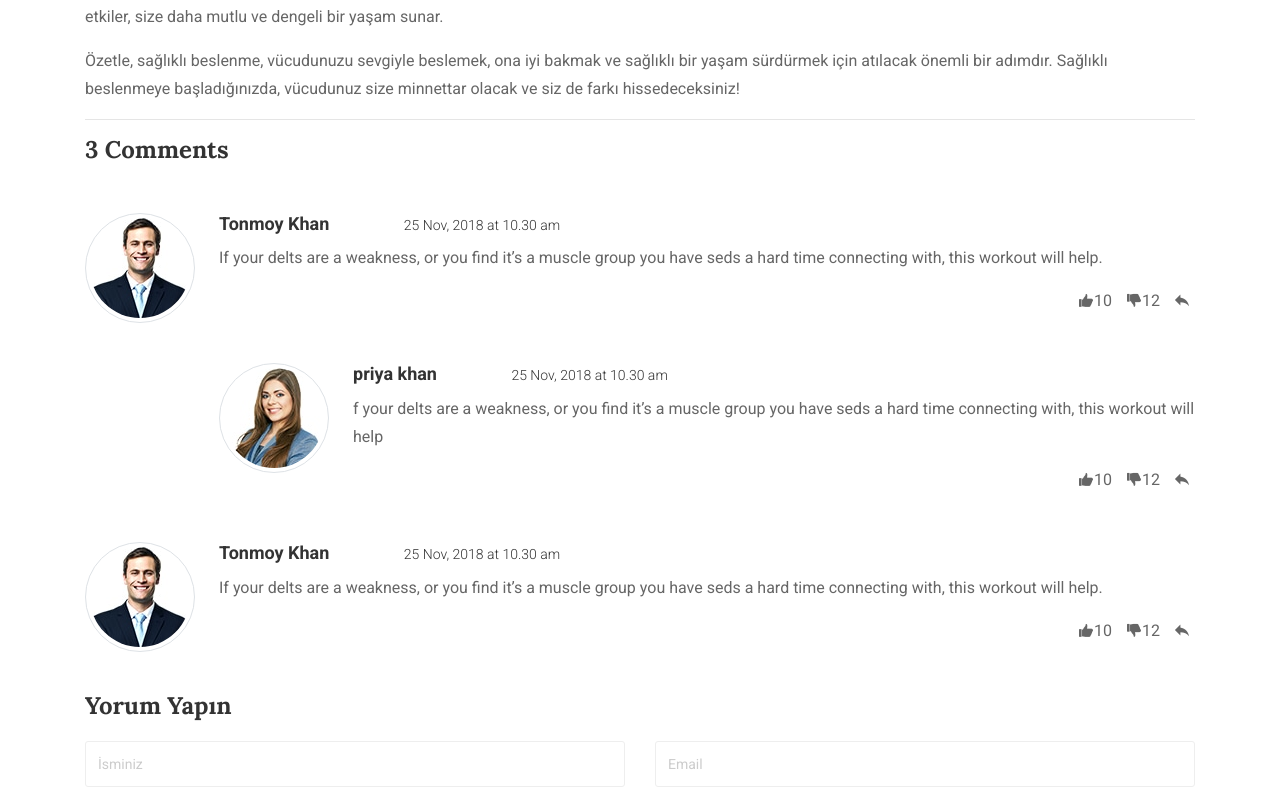
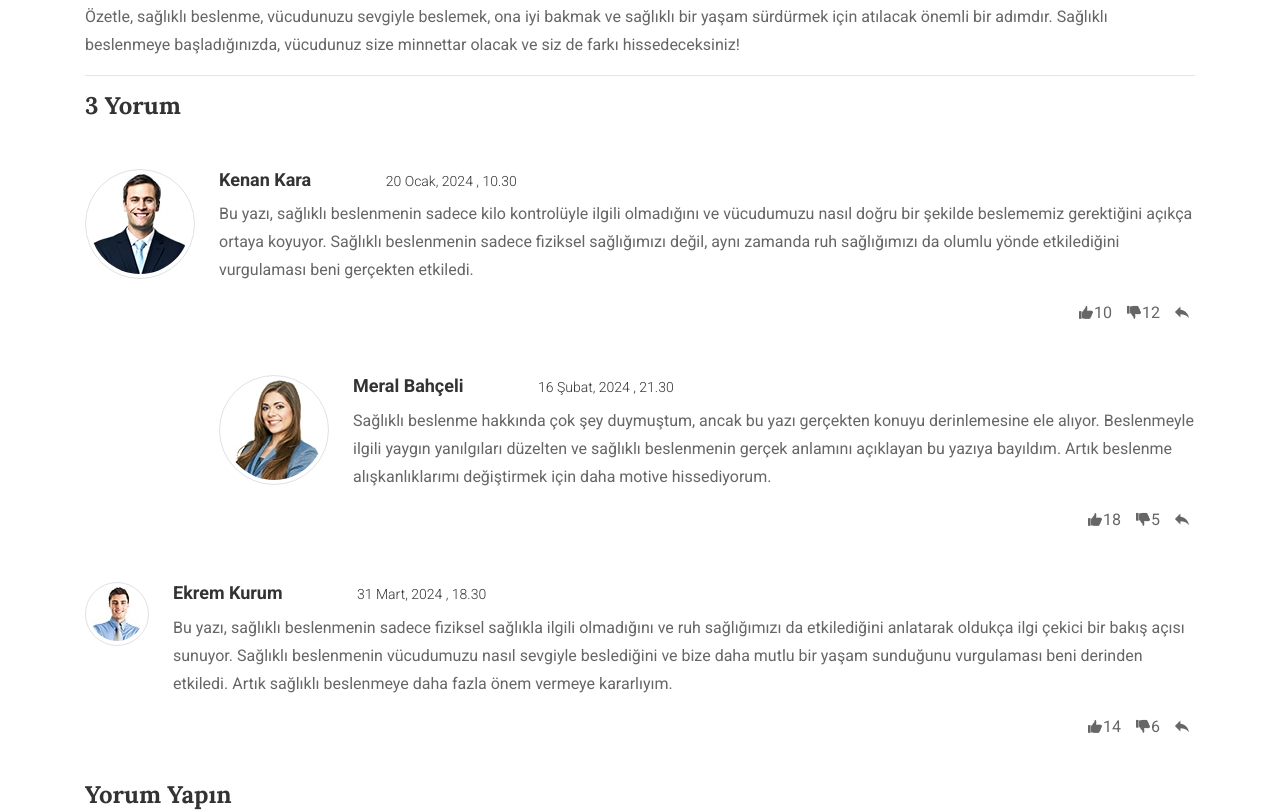
Before and after one commit to DogukanAka/diet_website, a plain HTML site: page html-templates/ration/diet_website/single-video.html in a window 1280 px wide. Shown: the part 1288-2100 px from the top of the page. Drawn offline with Linux system fonts and the light colour scheme.

Commit message:
yorumlar eklen

```diff
--- a/html-templates/ration/diet_website/single-video.html
+++ b/html-templates/ration/diet_website/single-video.html
@@ -151,11 +151,7 @@ page banner section
 
 
                     </div>
-                    <ul class="post-meta  d-flex justify-content-between mt-4">
-                        <li><a href="#"><i class="icofont">ui_calendar</i> 22/05/2018</a></li>
-                        <li><a href="#"><i class="icofont">comment</i>30</a></li>
-                        <li><a href="#"><i class="icofont">user_alt_4</i> Tonmoy Khan</a></li>
-                    </ul>
+
                     <h2>Sağlıklı beslenme nedir? Cevap sizi şaşırtacak! </h2>
                     <p>Sağlıklı beslenme, sadece kilo kontrolü veya açlık hissini bastırmak için yemek yemekten çok daha fazlasını ifade eder. Aslında, sağlıklı beslenme, vücudunuzu doğru besinlerle besleyerek uzun vadeli sağlık ve mutluluk için temel bir taşıyıcıdır.
 
@@ -172,14 +168,14 @@ page banner section
                 </article>
                 <hr><!-- end articel section -->
                 <div class="comments-section">
-                    <h3 class="section-title xs2">3 comments</h3>
+                    <h3 class="section-title xs2">3 yorum</h3>
                     <br>
                     <div class="media single-comments">
                         <a class="mr-4" href="#">
                             <img class=" rounded-circle img-thumbnail" src="assets/images/all-img/comments1.jpg" alt=""></a>
                         <div class="media-body">
-                            <h5 class="mt-0">Tonmoy Khan <span>25 Nov, 2018 at 10.30 am</span></h5>
-                            <p>If your delts are a weakness, or you find it’s a muscle group you have seds a hard time connecting with, this workout will help.</p>
+                            <h5 class="mt-0">Kenan Kara <span>20 Ocak, 2024 , 10.30 </span></h5>
+                            <p>Bu yazı, sağlıklı beslenmenin sadece kilo kontrolüyle ilgili olmadığını ve vücudumuzu nasıl doğru bir şekilde beslememiz gerektiğini açıkça ortaya koyuyor. Sağlıklı beslenmenin sadece fiziksel sağlığımızı değil, aynı zamanda ruh sağlığımızı da olumlu yönde etkilediğini vurgulaması beni gerçekten etkiledi.</p>
                             <ul class="likeunlikeBox">
                                 <li><a href="#"><i class="icofont">thumbs_up</i>10</a></li>
                                 <li><a href="#"><i class="icofont">thumbs_down</i>12</a></li>
@@ -191,11 +187,11 @@ page banner section
                                     <img src="assets/images/all-img/comments2.jpg" alt="" class="rounded-circle img-thumbnail">
                                 </a>
                                 <div class="media-body">
-                                    <h5 class="mt-0">priya khan <span>25 Nov, 2018 at 10.30 am</span></h5>
-                                    <p>f your delts are a weakness, or you find it’s a muscle group you have seds a hard time connecting with, this workout will help</p>
+                                    <h5 class="mt-0">Meral Bahçeli <span>16 Şubat, 2024 , 21.30 </span></h5>
+                                    <p>Sağlıklı beslenme hakkında çok şey duymuştum, ancak bu yazı gerçekten konuyu derinlemesine ele alıyor. Beslenmeyle ilgili yaygın yanılgıları düzelten ve sağlıklı beslenmenin gerçek anlamını açıklayan bu yazıya bayıldım. Artık beslenme alışkanlıklarımı değiştirmek için daha motive hissediyorum.</p>
                                     <ul class="likeunlikeBox">
-                                        <li><a href="#"><i class="icofont">thumbs_up</i>10</a></li>
-                                        <li><a href="#"><i class="icofont">thumbs_down</i>12</a></li>
+                                        <li><a href="#"><i class="icofont">thumbs_up</i>18</a></li>
+                                        <li><a href="#"><i class="icofont">thumbs_down</i>5</a></li>
                                         <li><a href="#"><i class="icofont">reply</i></a></li>
                                     </ul>
                                 </div>
@@ -204,13 +200,13 @@ page banner section
                     </div><!-- end single comments -->
                     <div class="media single-comments mt-5">
                         <a class="mr-4" href="#">
-                            <img class=" rounded-circle img-thumbnail" src="assets/images/all-img/comments1.jpg" alt=""></a>
+                            <img class=" rounded-circle img-thumbnail" src="assets/images/all-img/client_reivewsm3.jpg" alt=""></a>
                         <div class="media-body">
-                            <h5 class="mt-0">Tonmoy Khan <span>25 Nov, 2018 at 10.30 am</span></h5>
-                            <p>If your delts are a weakness, or you find it’s a muscle group you have seds a hard time connecting with, this workout will help.</p>
+                            <h5 class="mt-0">Ekrem Kurum <span>31 Mart, 2024 , 18.30 </span></h5>
+                            <p>Bu yazı, sağlıklı beslenmenin sadece fiziksel sağlıkla ilgili olmadığını ve ruh sağlığımızı da etkilediğini anlatarak oldukça ilgi çekici bir bakış açısı sunuyor. Sağlıklı beslenmenin vücudumuzu nasıl sevgiyle beslediğini ve bize daha mutlu bir yaşam sunduğunu vurgulaması beni derinden etkiledi. Artık sağlıklı beslenmeye daha fazla önem vermeye kararlıyım.</p>
                             <ul class="likeunlikeBox">
-                                <li><a href="#"><i class="icofont">thumbs_up</i>10</a></li>
-                                <li><a href="#"><i class="icofont">thumbs_down</i>12</a></li>
+                                <li><a href="#"><i class="icofont">thumbs_up</i>14</a></li>
+                                <li><a href="#"><i class="icofont">thumbs_down</i>6</a></li>
                                 <li><a href="#"><i class="icofont">reply</i></a></li>
                             </ul>
                         </div>
@@ -271,7 +267,7 @@ page banner section
             </div><!-- end single footer -->
             <div class="col-lg-4 col-md-6">
                 <div class="single-footer">
-                    <h3 class="footer-titil">TAVİYELERİMİZ</h3>
+                    <h3 class="footer-titil">TAVSİYELERİMİZ</h3>
                     <ul class="post-link">
                         <li><a href="#">Sağlıklı beslenme, mutlu yaşamın anahtarıdır. Dengeli Diyet ile sağlıklı ve lezzetli tariflerle tanışın!</a></li>
                         <li><a href="#">Hayatınıza denge katın, Dengeli Diyet ile beslenme alışkanlıklarınızı değiştirin!</a></li>
```
